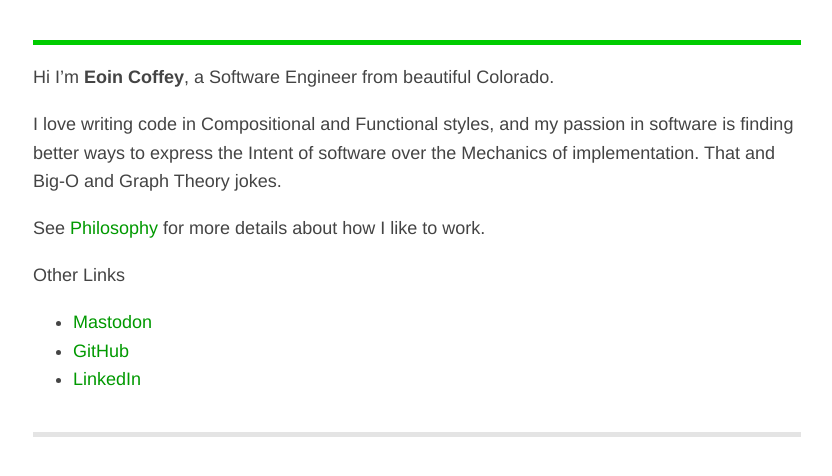
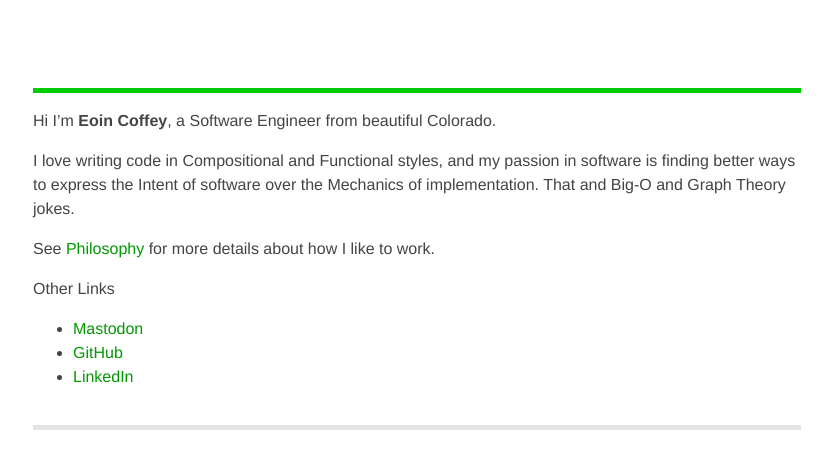
Before and after one commit to ecoffey/ecoffey.github.com, a Jekyll site: the page built from index.md, in a window 1280 px wide. Shown: the top 476 px of the page, without its empty margins (223-1055 px from the left). Built offline with Jekyll 4.4.1, drawn with Linux system fonts in a browser that asks for light colours.

Commit message:
tweaks for mobile layouts

```diff
--- a/_layouts/default.html
+++ b/_layouts/default.html
@@ -23,6 +23,8 @@
       <h2>
         {% if page.title %}
           <a href="/">eoinisawesome</a> / {{ page.title }}
+        {% else %}
+          &nbsp;
         {% endif %}
       </h2>
     </div>
--- a/assets/css/site.css
+++ b/assets/css/site.css
@@ -1,8 +1,7 @@
 body {
 	margin: 40px auto;
-	max-width: 60%;
-	line-height: 1.6;
-	font-size: 18px;
+	line-height: 1.5;
+	font-size: 1em;
 	color: #444;
 	padding: 0 10px;
 	font-family: Helvetica, sans-serif;
@@ -11,6 +10,43 @@
 /*h1,h2,h3 {
 	line-height:1.2
 }*/
+
+@media (min-width:320px)  {
+	/* smartphones, portrait iPhone, portrait 480x320 phones (Android) */
+	body {
+		max-width: 90%;
+	}
+}
+@media (min-width:480px)  {
+	/* smartphones, Android phones, landscape iPhone */
+	body {
+		max-width: 90%;
+	}
+}
+@media (min-width:600px)  {
+	/* portrait tablets, portrait iPad, e-readers (Nook/Kindle), landscape 800x480 phones (Android) */
+	body {
+		max-width: 90%;
+	}
+}
+@media (min-width:801px)  {
+	/* tablet, landscape iPad, lo-res laptops ands desktops */
+	body {
+		max-width: 70%;
+	}
+}
+@media (min-width:1025px) {
+	/* big landscape tablets, laptops, and desktops */
+	body {
+		max-width: 60%;
+	}
+}
+@media (min-width:1281px) {
+	/* hi-res laptops and desktops */
+	body {
+		max-width: 60%;
+	}
+}
 
 a { color: #009900; text-decoration: none; }
 
```
